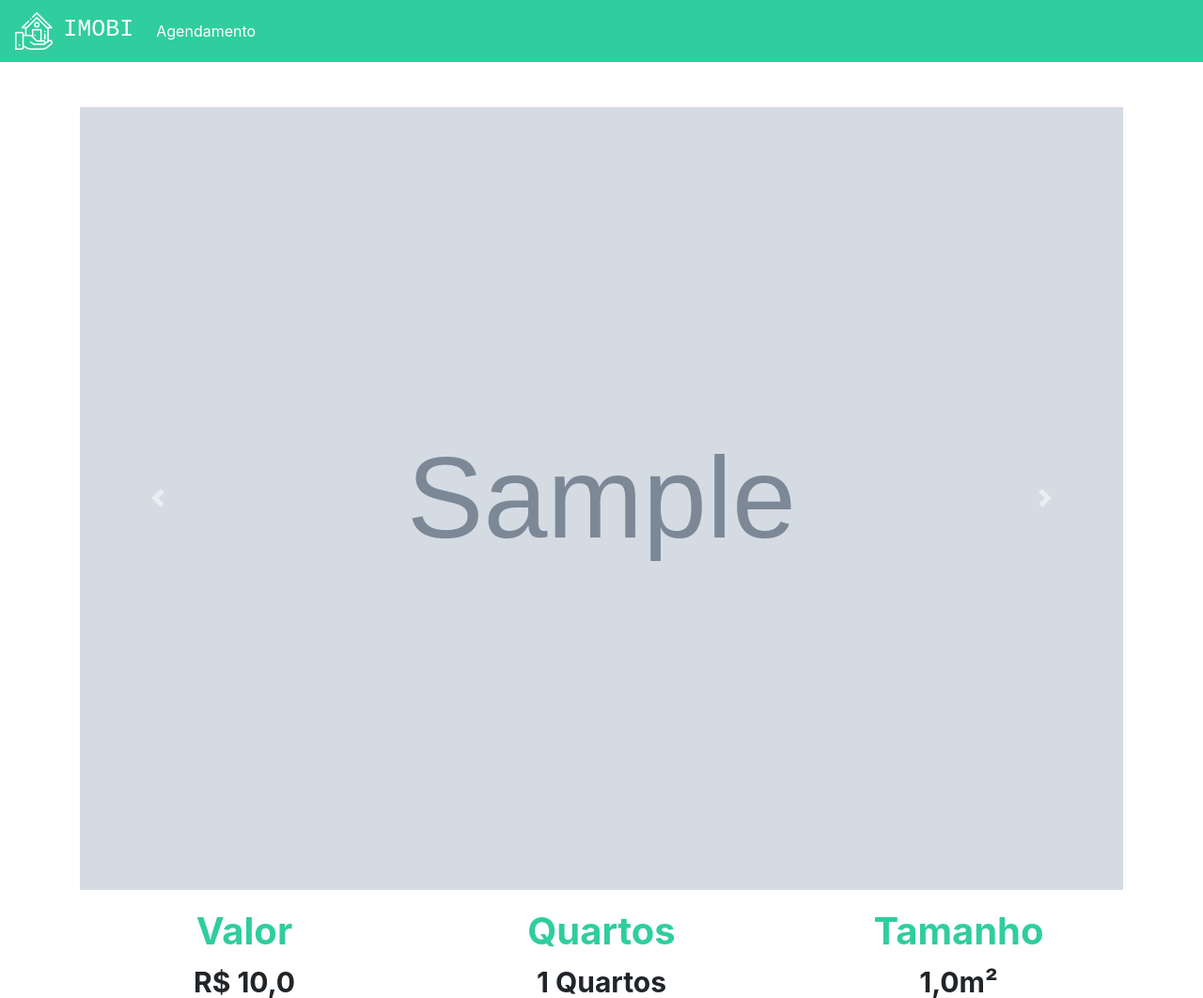
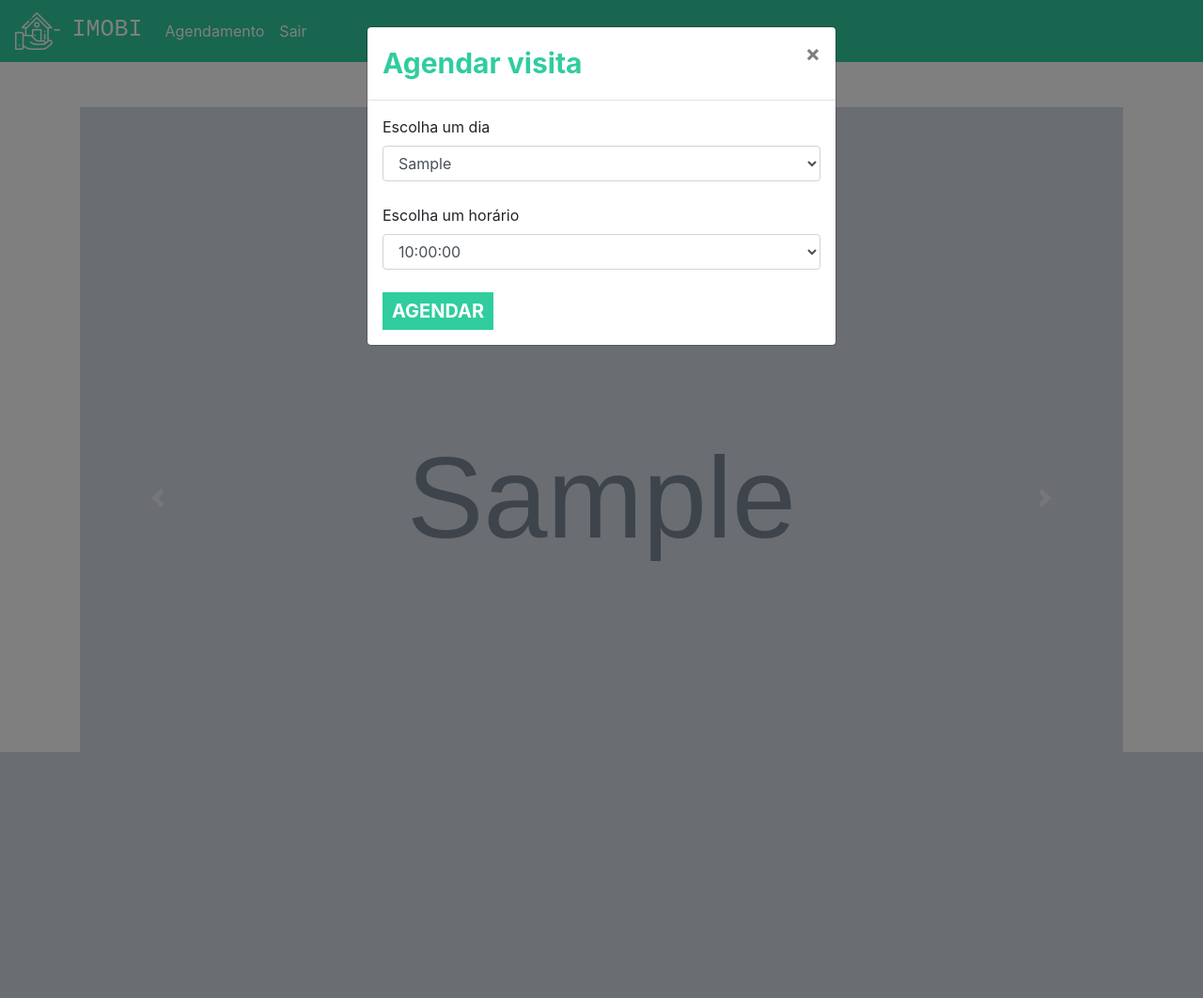
Before and after one commit to Drack112/PyStack-Week-Django, a Django app: page /imovel/1 in a window 1280 px wide, after a click on "AGENDAR VISITA". Shown: the top 1062 px of the page at 94% size. After the commit the page ends 800 px from the top, so only its background shows below. Run offline with Django 4.2, Linux system fonts and the light colour scheme; a user stored in the database is signed in; tables that the repository leaves empty hold one stand-in row (values such as "Sample post"); grey boxes marked "Sample" are stand-in pictures; parts of the project's set-up code (start-up, migrations or seed data) failed here and were passed over.

Commit message:
Update Final

```diff
--- a/Agendamento Imobiliario/plataforma/templates/imovel.html
+++ b/Agendamento Imobiliario/plataforma/templates/imovel.html
@@ -89,19 +89,45 @@
         </div>
 
       </div>
-
       {% endfor %}
     </div>
-
-
-
   </div>
-
-
-
-
-
 </div>
 
+<div class="modal fade" id="exampleModal" tabindex="-1" role="dialog" aria-labelledby="exampleModalLabel"
+  aria-hidden="true">
+  <div class="modal-dialog" role="document">
+    <div class="modal-content">
+      <div class="modal-header">
+        <h5 class="modal-title titulo_filtrar" id="exampleModalLabel">Agendar visita</h5>
+        <button type="button" class="close" data-dismiss="modal" aria-label="Close">
+          <span aria-hidden="true">&times;</span>
+        </button>
+      </div>
+      <div class="modal-body">
+        <form action="{% url 'agendar_visitas' %}" method="POST">{% csrf_token %}
+          <label>Escolha um dia</label>
+          <select name="dia" class="form-control">
+            {% for dia in imovel.dias_visita.all %}
+            <option value="{{dia}}">{{dia}}</option>
+            {% endfor %}
+          </select>
+          <br>
+
+          <label>Escolha um horário</label>
+          <select name="horario" class="form-control">
+            {% for horario in imovel.horarios.all %}
+            <option value="{{horario}}">{{horario}}</option>
+            {% endfor %}
+          </select>
+          <input name="id_imovel" type="hidden" value="{{imovel.id}}">
+          <br>
+          <input class="btn_agendar" type="submit" value="AGENDAR">
+        </form>
+      </div>
+
+    </div>
+  </div>
+</div>
 
 {% endblock  %}
--- a/Agendamento Imobiliario/plataforma/urls.py
+++ b/Agendamento Imobiliario/plataforma/urls.py
@@ -1,8 +1,15 @@
 from django.urls import path
 
-from .views import home, imovel
+from .views import home, imovel, agendar_visitas, agendamentos, cancelar_agendamento
 
 urlpatterns = [
     path("", home, name="home"),
     path("imovel/<str:id>", imovel, name="imovel"),
+    path("agendar_visitar", agendar_visitas, name="agendar_visitas"),
+    path("agendamentos", agendamentos, name="agendamentos"),
+    path(
+        "cancelar_agendamento/<str:id>",
+        cancelar_agendamento,
+        name="cancelar_agendamento",
+    ),
 ]
--- a/Agendamento Imobiliario/plataforma/views.py
+++ b/Agendamento Imobiliario/plataforma/views.py
@@ -2,6 +2,7 @@
 from django.shortcuts import get_object_or_404, render
 from django.http import HttpResponse
 from django.contrib.auth.decorators import login_required
+from django.shortcuts import redirect
 
 from .models import *
 
@@ -45,3 +46,28 @@
     return render(
         request, "imovel.html", {"imovel": imovel, "sugestoes": sugestoes, "id": id}
     )
+
+
+def agendar_visitas(request):
+    usuario = request.user
+    dia = request.POST.get("dia")
+    horario = request.POST.get("horario")
+    id_imovel = request.POST.get("id_imovel")
+
+    visitas = Visitas(imovel_id=id_imovel, usuario=usuario, dia=dia, horario=horario)
+
+    visitas.save()
+
+    return redirect("/agendamentos")
+
+
+def agendamentos(request):
+    visitas = Visitas.objects.filter(usuario=request.user)
+    return render(request, "agendamentos.html", {"visitas": visitas})
+
+
+def cancelar_agendamento(request, id):
+    visitas = get_object_or_404(Visitas, id=id)
+    visitas.status = "C"
+    visitas.save()
+    return redirect("/agendamentos")
--- a/Agendamento Imobiliario/templates/base.html
+++ b/Agendamento Imobiliario/templates/base.html
@@ -16,7 +16,7 @@
   {% if user.is_authenticated %}
   <nav class="navbar navbar-expand-lg navbar-dark bg_navbar">
     <a class="navbar-brand" href="{% url 'home' %}">
-      <img width="40" src="{% static 'autenticacao/img/logo.png' %}">
+      <img width="40" src="{% static 'autenticacao/img/logo.png' %}">-
       &nbsp<h3 class="font_logo">IMOBI</h3></a>
     <button class="navbar-toggler" type="button" data-toggle="collapse" data-target="#navbarNav"
       aria-controls="navbarNav" aria-expanded="false" aria-label="Toggle navigation">
@@ -25,7 +25,10 @@
     <div class="collapse navbar-collapse" id="navbarNav">
       <ul class="navbar-nav">
         <li class="nav-item active">
-          <a class="nav-link" href="">Agendamento</a>
+          <a class="nav-link" href="{% url 'agendamentos' %}">Agendamento</a>
+        </li>
+        <li class="nav-item active">
+          <a class="nav-link" href="{% url 'sair' %}">Sair</a>
         </li>
       </ul>
     </div>
--- /dev/null
+++ b/Agendamento Imobiliario/tools/format.py
@@ -0,0 +1,5 @@
+import os
+
+os.system("black ./*.py")
+os.system("black ./*/*.py")
+os.system("black ./*/*/*.py")
```
Also changed, not shown: Agendamento Imobiliario/plataforma/templates/agendamentos.html (added, +54 -0 lines).
